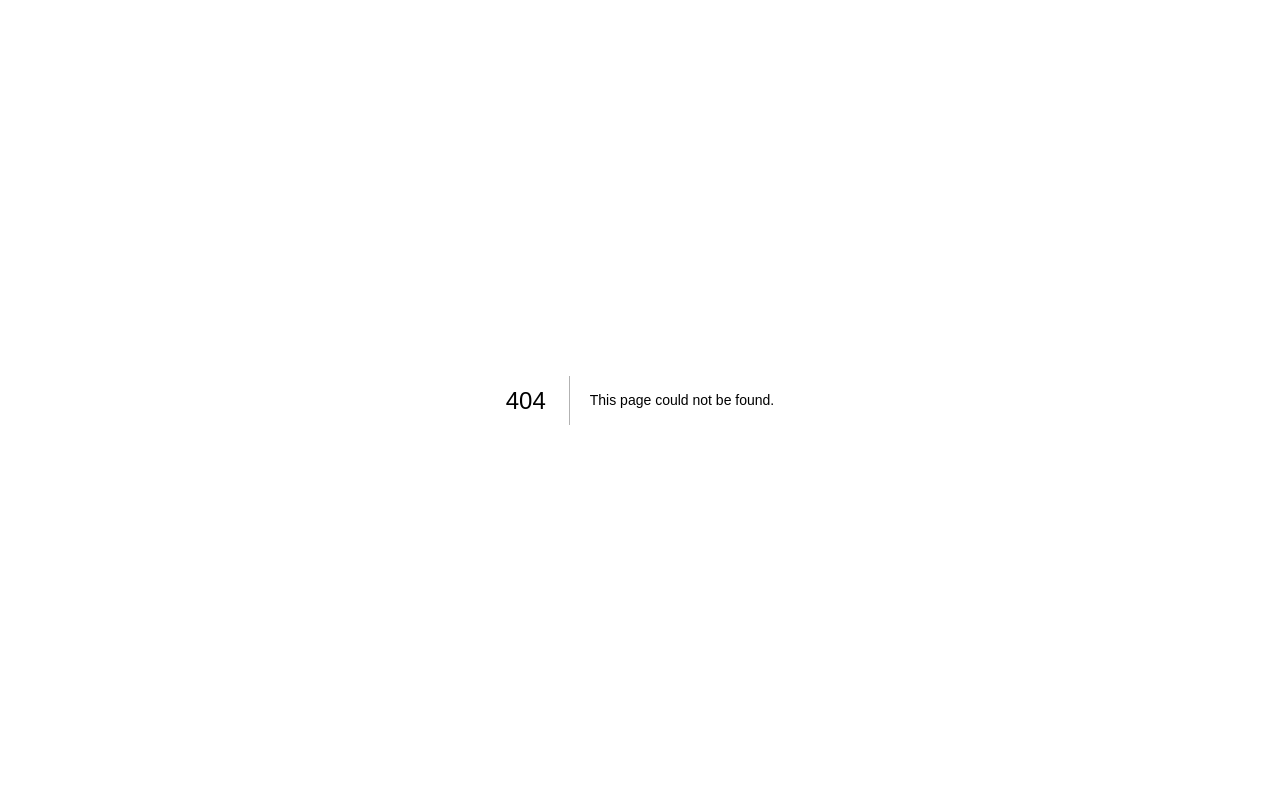
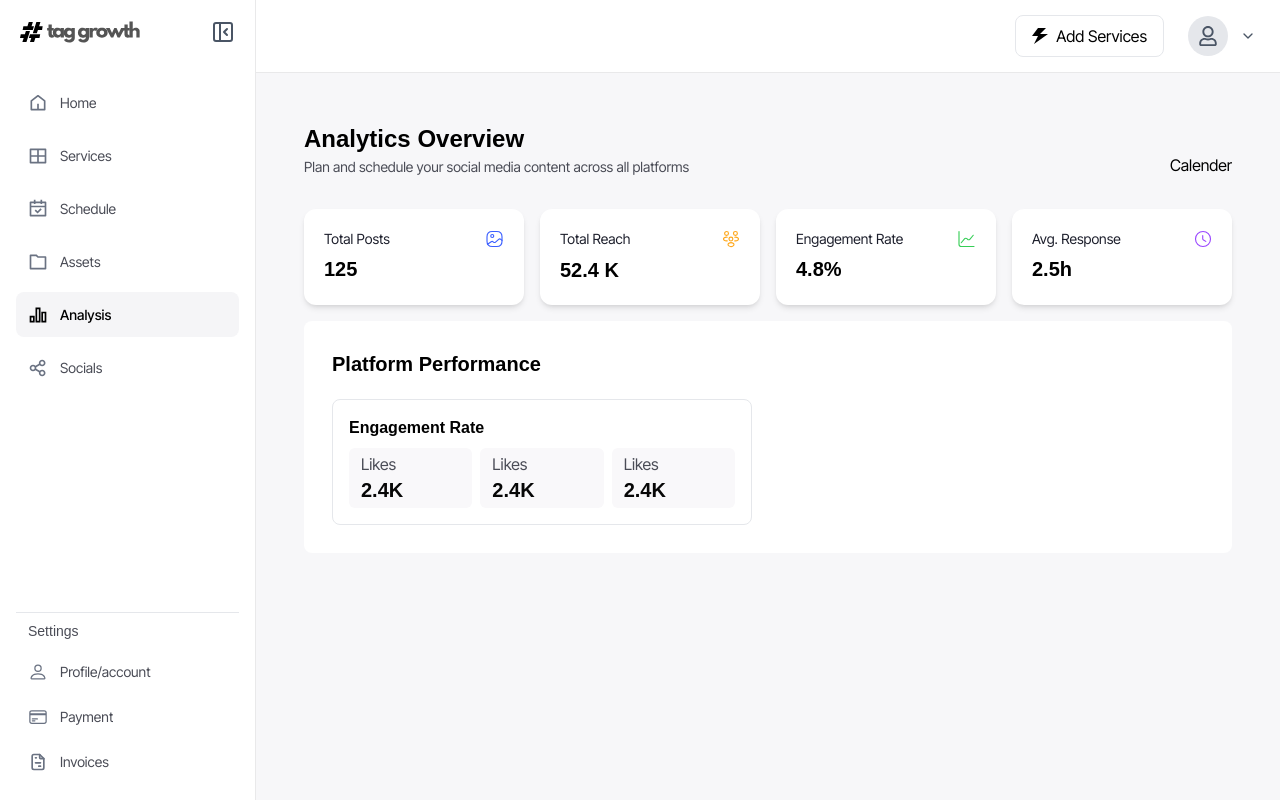
Before and after one commit to backbencherstudio/social-media-management, a Next.js app: page /dashboard/analysis in a window 1280 px wide. Before the commit this address had no page. Built offline with nearby package versions, Linux system fonts and the light colour scheme; a web font is replaced by a local one.

Commit message:
added many items

```diff
--- /dev/null
+++ b/app/(dashboard)/dashboard/analysis/_components/performance.tsx
@@ -0,0 +1,38 @@
+import React from "react";
+
+export default function Performance() {
+  return (
+    <section className="my-4 bg-white flex flex-col md:flex-row gap-4 rounded-lg p-3">
+      {/* left side */}
+      <div className="p-4  w-full md:w-1/2 border-rounded-xl ">
+        <h3 className="text-[20px] font-semibold mb-5">Platform Performance</h3>
+
+        <div className="border border-gray-200 rounded-lg p-4">
+          <h4 className="mb-2">Engagement Rate</h4>
+
+          <div className="grid grid-cols-1 lg:grid-cols-3 gap-2">
+            <div className="flex items-center justify-between px-3 py-1 bg-[#F9F8FA] rounded-md">
+              <div className="flex flex-col ">
+                <p className="text-[#4A4C56]">Likes</p>
+                <h3 className="font-semibold text-xl text-[#070707]">2.4K</h3>
+              </div>
+            </div>
+            <div className="flex items-center justify-between px-3 py-1 bg-[#F9F8FA] rounded-md">
+              <div className="flex flex-col ">
+                <p className="text-[#4A4C56]">Likes</p>
+                <h3 className="font-semibold text-xl text-[#070707]">2.4K</h3>
+              </div>
+            </div>
+            <div className="flex items-center justify-between px-3 py-1 bg-[#F9F8FA] rounded-md">
+              <div className="flex flex-col ">
+                <p className="text-[#4A4C56]">Likes</p>
+                <h3 className="font-semibold text-xl text-[#070707]">2.4K</h3>
+              </div>
+            </div>
+          </div>
+        </div>
+      </div>
+      <div></div>
+    </section>
+  );
+}
--- /dev/null
+++ b/app/(dashboard)/dashboard/analysis/_components/report.tsx
@@ -0,0 +1,159 @@
+import React from "react";
+
+export default function Report() {
+  return (
+    <section className="grid grid-cols-1 gap-4 sm:grid-cols-2 lg:grid-cols-4 w-full">
+      <div className="p-5 bg-white rounded-xl shadow-md">
+        <div className="flex items-center justify-between ">
+          <p className="text-sm text-[#1d1f2c]">Total Posts</p>
+          <svg
+            xmlns="http://www.w3.org/2000/svg"
+            width="19"
+            height="18"
+            viewBox="0 0 19 18"
+            fill="none"
+          >
+            <path
+              d="M7.25 16.5H11.75C15.5 16.5 17 15 17 11.25V6.75C17 3 15.5 1.5 11.75 1.5H7.25C3.5 1.5 2 3 2 6.75V11.25C2 15 3.5 16.5 7.25 16.5Z"
+              stroke="#3A5EFF"
+              stroke-width="1.125"
+              stroke-linecap="round"
+              stroke-linejoin="round"
+            />
+            <path
+              d="M7.25 7.5C8.07843 7.5 8.75 6.82843 8.75 6C8.75 5.17157 8.07843 4.5 7.25 4.5C6.42157 4.5 5.75 5.17157 5.75 6C5.75 6.82843 6.42157 7.5 7.25 7.5Z"
+              stroke="#3A5EFF"
+              stroke-width="1.125"
+              stroke-linecap="round"
+              stroke-linejoin="round"
+            />
+            <path
+              d="M2.5025 14.2125L6.2 11.73C6.7925 11.3325 7.6475 11.3775 8.18 11.835L8.4275 12.0525C9.0125 12.555 9.9575 12.555 10.5425 12.0525L13.6625 9.375C14.2475 8.8725 15.1925 8.8725 15.7775 9.375L17 10.425"
+              stroke="#3A5EFF"
+              stroke-width="1.125"
+              stroke-linecap="round"
+              stroke-linejoin="round"
+            />
+          </svg>
+        </div>
+        <h3 className="text-xl mt-1.5 font-semibold">125</h3>
+      </div>
+      <div className="p-5 bg-white rounded-xl shadow-md">
+        <div className="flex items-center justify-between  ">
+          <p className="text-sm text-[#1d1f2c]">Total Reach</p>
+          <svg
+            xmlns="http://www.w3.org/2000/svg"
+            width="18"
+            height="18"
+            viewBox="0 0 18 18"
+            fill="none"
+          >
+            <path
+              d="M13.4996 5.37C13.4546 5.3625 13.4021 5.3625 13.3571 5.37C12.3221 5.3325 11.4971 4.485 11.4971 3.435C11.4971 2.3625 12.3596 1.5 13.4321 1.5C14.5046 1.5 15.3671 2.37 15.3671 3.435C15.3596 4.485 14.5346 5.3325 13.4996 5.37Z"
+              stroke="#FFA81C"
+              stroke-width="1.125"
+              stroke-linecap="round"
+              stroke-linejoin="round"
+            />
+            <path
+              d="M12.7266 10.8301C13.7541 11.0026 14.8866 10.8226 15.6816 10.2901C16.7391 9.58512 16.7391 8.43012 15.6816 7.72512C14.8791 7.19262 13.7316 7.01262 12.7041 7.19262"
+              stroke="#FFA81C"
+              stroke-width="1.125"
+              stroke-linecap="round"
+              stroke-linejoin="round"
+            />
+            <path
+              d="M4.4759 5.37C4.5209 5.3625 4.5734 5.3625 4.6184 5.37C5.6534 5.3325 6.4784 4.485 6.4784 3.435C6.4784 2.3625 5.6159 1.5 4.5434 1.5C3.4709 1.5 2.6084 2.37 2.6084 3.435C2.6159 4.485 3.4409 5.3325 4.4759 5.37Z"
+              stroke="#FFA81C"
+              stroke-width="1.125"
+              stroke-linecap="round"
+              stroke-linejoin="round"
+            />
+            <path
+              d="M5.2491 10.8301C4.2216 11.0026 3.0891 10.8226 2.2941 10.2901C1.2366 9.58512 1.2366 8.43012 2.2941 7.72512C3.0966 7.19262 4.2441 7.01262 5.2716 7.19262"
+              stroke="#FFA81C"
+              stroke-width="1.125"
+              stroke-linecap="round"
+              stroke-linejoin="round"
+            />
+            <path
+              d="M8.99957 10.9721C8.95457 10.9646 8.90207 10.9646 8.85707 10.9721C7.82207 10.9346 6.99707 10.0871 6.99707 9.03705C6.99707 7.96455 7.85957 7.10205 8.93207 7.10205C10.0046 7.10205 10.8671 7.97205 10.8671 9.03705C10.8596 10.0871 10.0346 10.9421 8.99957 10.9721Z"
+              stroke="#FFA81C"
+              stroke-width="1.125"
+              stroke-linecap="round"
+              stroke-linejoin="round"
+            />
+            <path
+              d="M6.81754 13.3343C5.76004 14.0393 5.76004 15.1943 6.81754 15.8993C8.01754 16.7018 9.98254 16.7018 11.1825 15.8993C12.24 15.1943 12.24 14.0393 11.1825 13.3343C9.99004 12.5393 8.01754 12.5393 6.81754 13.3343Z"
+              stroke="#FFA81C"
+              stroke-width="1.125"
+              stroke-linecap="round"
+              stroke-linejoin="round"
+            />
+          </svg>
+        </div>
+        <h3 className="text-[20px] mt-1.5 font-semibold">
+          52.4 <span>K</span>
+        </h3>
+      </div>
+      <div className="p-5 bg-white rounded-xl shadow-md">
+        <div className="flex items-center justify-between  ">
+          <p className="text-sm text-[#1d1f2c]">Engagement Rate</p>
+          <svg
+            xmlns="http://www.w3.org/2000/svg"
+            width="19"
+            height="18"
+            viewBox="0 0 19 18"
+            fill="none"
+          >
+            <path
+              d="M2 1.5V14.25C2 15.495 3.005 16.5 4.25 16.5H17"
+              stroke="#35CE56"
+              stroke-width="1.125"
+              stroke-miterlimit="10"
+              stroke-linecap="round"
+              stroke-linejoin="round"
+            />
+            <path
+              d="M4.25 12.75L7.6925 8.73001C8.2625 8.07001 9.275 8.025 9.89 8.6475L10.6025 9.36001C11.2175 9.97501 12.23 9.9375 12.8 9.2775L16.25 5.25"
+              stroke="#35CE56"
+              stroke-width="1.125"
+              stroke-miterlimit="10"
+              stroke-linecap="round"
+              stroke-linejoin="round"
+            />
+          </svg>
+        </div>
+        <h3 className="text-xl mt-1.5 font-semibold">4.8%</h3>
+      </div>
+      <div className="p-5 bg-white rounded-xl shadow-md">
+        <div className="flex items-center justify-between  ">
+          <p className="text-sm text-[#1d1f2c]">Avg. Response</p>
+          <svg
+            xmlns="http://www.w3.org/2000/svg"
+            width="18"
+            height="18"
+            viewBox="0 0 18 18"
+            fill="none"
+          >
+            <path
+              d="M16.5 9C16.5 13.14 13.14 16.5 9 16.5C4.86 16.5 1.5 13.14 1.5 9C1.5 4.86 4.86 1.5 9 1.5C13.14 1.5 16.5 4.86 16.5 9Z"
+              stroke="#9A47FF"
+              stroke-width="1.125"
+              stroke-linecap="round"
+              stroke-linejoin="round"
+            />
+            <path
+              d="M11.7831 11.3848L9.45814 9.99732C9.05314 9.75732 8.72314 9.17982 8.72314 8.70732V5.63232"
+              stroke="#9A47FF"
+              stroke-width="1.125"
+              stroke-linecap="round"
+              stroke-linejoin="round"
+            />
+          </svg>
+        </div>
+        <h3 className="text-xl mt-1.5 font-semibold">2.5h</h3>
+      </div>
+    </section>
+  );
+}
--- /dev/null
+++ b/app/(dashboard)/dashboard/analysis/page.tsx
@@ -0,0 +1,26 @@
+import Performance from "./_components/performance";
+import Report from "./_components/report";
+
+export default function page() {
+  return (
+    <>
+      <section className="px-6 py-7">
+        {/* Header section */}
+        <div className="flex items-center justify-between ">
+          <div className="mb-8">
+            <h2 className="text-[24px] font-semibold">Analytics Overview</h2>
+            <p className="text-sm text-[#4A4C56]">
+              Plan and schedule your social media content across all platforms
+            </p>
+          </div>
+
+          <div>Calender</div>
+        </div>
+
+        {/* all numbers */}
+        <Report />
+        <Performance />
+      </section>
+    </>
+  );
+}
```
